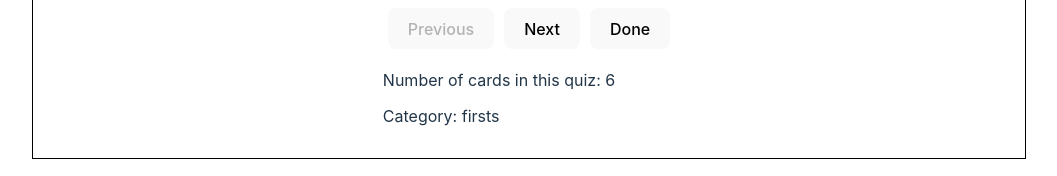
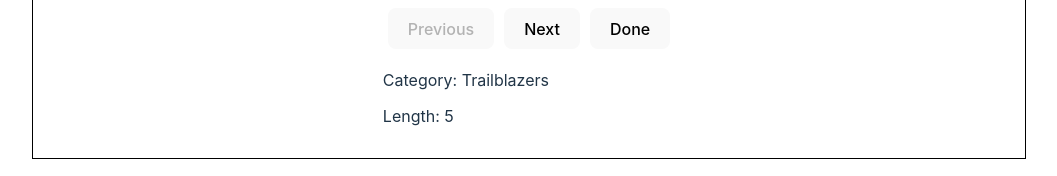
Before and after one commit to maryamkhan14/womens-history-month-quiz, a React (Vite) app: page / in a window 1280 px wide. Both pictures are taken after a click on the button "Let's go!". Shown: the part 558-734 px from the top of the page, without its empty margins (111-1168 px from the left). Built offline with nearby package versions, Linux system fonts and the light colour scheme.

Commit message:
Added QuizInfo component to show user length and category of current quiz

```diff
--- a/src/components/QuizCard.jsx
+++ b/src/components/QuizCard.jsx
@@ -1,7 +1,6 @@
 import React from "react";
 
 const QuizCard = ({ card }) => {
-  console.log("render");
   return (
     <div>
       <div className="intro">
--- a/src/components/QuizCardsDisplay.jsx
+++ b/src/components/QuizCardsDisplay.jsx
@@ -2,8 +2,10 @@ import React from "react";
 import { useState, useContext } from "react";
 import QuizCard from "./QuizCard";
 import { QuizContext } from "../context/QuizContext";
+import QuizInfo from "./QuizInfo";
 const QuizCardsDisplay = ({ cards }) => {
-  const { quizCategory, dispatch } = useContext(QuizContext);
+  console.log("render");
+  const { dispatch } = useContext(QuizContext);
   const [cardIndex, setCardIndex] = useState(0);
 
   const handleClickPrevious = () => {
@@ -37,11 +39,7 @@ const QuizCardsDisplay = ({ cards }) => {
           </button>
           <button onClick={handleClickRestart}>Done</button>
         </div>
-        <div className="info">
-          <p>Number of cards in this quiz: {cards.length + 1}</p>
-
-          <p>Category: {quizCategory}</p>
-        </div>
+        <QuizInfo length={cards.length} />
       </div>
     </div>
   );
--- a/src/components/QuizForm.jsx
+++ b/src/components/QuizForm.jsx
@@ -20,21 +20,25 @@ const QuizForm = () => {
           type: "SET_CARD_SET",
           payload: generateMiscSet(quizSize),
         });
+        break;
       case "firsts":
         dispatch({
           type: "SET_CARD_SET",
           payload: generateFirstsSet(quizSize),
         });
+        break;
       case "icons":
         dispatch({
           type: "SET_CARD_SET",
           payload: generateIconsSet(quizSize),
         });
+        break;
       case "quotes":
         dispatch({
           type: "SET_CARD_SET",
           payload: generateQuotesSet(quizSize),
         });
+        break;
       default:
         dispatch({
           type: "SET_QUIZ_CATEGORY",
--- /dev/null
+++ b/src/components/QuizInfo.jsx
@@ -0,0 +1,36 @@
+import React from "react";
+import { useEffect, useState, useContext } from "react";
+import { QuizContext } from "../context/QuizContext";
+const QuizInfo = ({ length }) => {
+  const { quizCategory } = useContext(QuizContext);
+  const [displayCategory, setDisplayCategory] = useState("");
+
+  const setCategory = () => {
+    switch (quizCategory) {
+      case "firsts":
+        setDisplayCategory("Trailblazers");
+        break;
+      case "icons":
+        setDisplayCategory("Icons");
+        break;
+      case "quotes":
+        setDisplayCategory("Quotes");
+        break;
+      case "misc":
+        setDisplayCategory("Miscellaneous");
+        break;
+    }
+  };
+  useEffect(() => {
+    setCategory();
+  }, [quizCategory]);
+
+  return (
+    <div className="quiz-info">
+      <p>Category: {displayCategory}</p>
+      <p>Length: {length}</p>
+    </div>
+  );
+};
+
+export default QuizInfo;
```
